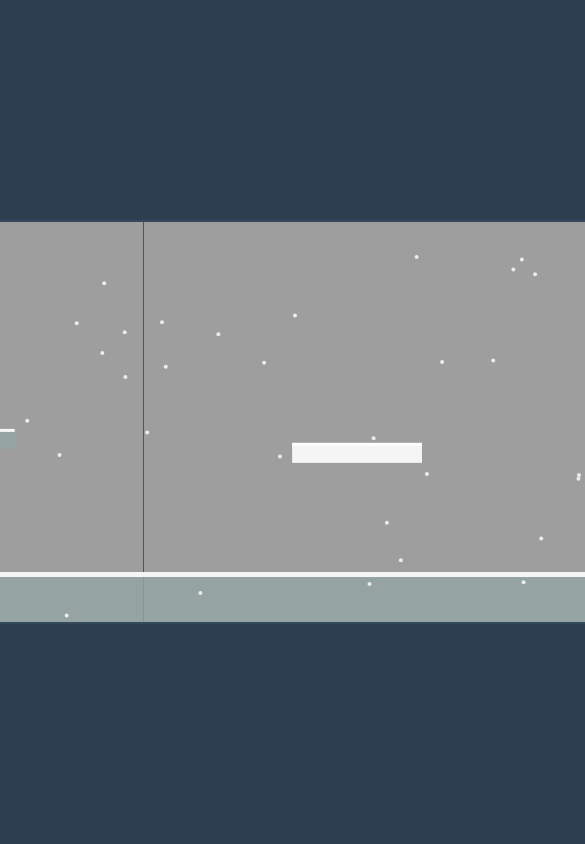
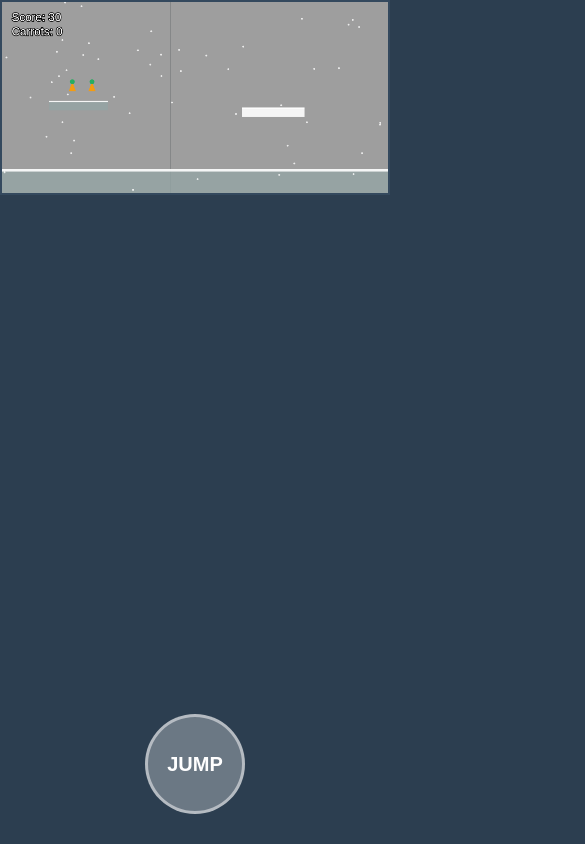
Before and after one commit to paca2024/winter-platformer, a plain HTML site: page index.html in a window 390 px wide. Shown: the whole page, 585 px wide, since content can reach past the window. Drawn offline with Linux system fonts and the light colour scheme.

Commit message:
Added mobile support with touch controls and responsive design

```diff
--- a/game.js
+++ b/game.js
@@ -4,8 +4,10 @@ class Game {
         this.ctx = this.canvas.getContext('2d');
 
         // Set canvas size
-        this.canvas.width = 800;
-        this.canvas.height = 400;
+        this.resizeCanvas();
+
+        // Add resize listener
+        window.addEventListener('resize', () => this.resizeCanvas());
 
         // Game state
         this.score = 0;
@@ -65,6 +67,29 @@ class Game {
         this.startGame();
     }
 
+    resizeCanvas() {
+        const container = document.getElementById('game-container');
+        const containerWidth = container.clientWidth;
+        const containerHeight = window.innerHeight;
+        const aspectRatio = 800 / 400; // Original aspect ratio
+
+        let width = containerWidth;
+        let height = width / aspectRatio;
+
+        // If height is too big, constrain by height instead
+        if (height > containerHeight) {
+            height = containerHeight;
+            width = height * aspectRatio;
+        }
+
+        this.canvas.width = 800; // Keep internal resolution
+        this.canvas.height = 400;
+
+        // Set display size
+        this.canvas.style.width = `${width}px`;
+        this.canvas.style.height = `${height}px`;
+    }
+
     generatePlatforms() {
         // Ensure there are always enough platforms ahead
         while (this.platforms.length < 5) {
@@ -112,19 +137,42 @@ class Game {
                 return;
             }
 
-            if (e.key === 'ArrowUp' || e.key === ' ') {
-                if (!this.player.isJumping) {
-                    this.player.velocityY = this.player.jumpForce;
-                    this.player.isJumping = true;
-                    this.player.canDoubleJump = true;
-                } else if (this.player.canDoubleJump) {
-                    this.player.velocityY = this.player.doubleJumpForce;
-                    this.player.canDoubleJump = false;
-                }
+            if ((e.key === 'ArrowUp' || e.key === ' ') && !this.player.isJumping) {
+                this.jump();
             }
         };
 
+        // Keyboard controls
         document.addEventListener('keydown', jumpHandler);
+
+        // Touch controls
+        const jumpButton = document.getElementById('jumpButton');
+
+        // Touch events for jump button
+        jumpButton.addEventListener('touchstart', (e) => {
+            e.preventDefault();
+            if (!this.gameOver) {
+                this.jump();
+            }
+        });
+
+        // Handle touch anywhere on screen for restart
+        document.addEventListener('touchstart', (e) => {
+            if (this.gameOver) {
+                this.resetGame();
+            }
+        });
+    }
+
+    jump() {
+        if (!this.player.isJumping) {
+            this.player.velocityY = this.player.jumpForce;
+            this.player.isJumping = true;
+            this.player.canDoubleJump = true;
+        } else if (this.player.canDoubleJump) {
+            this.player.velocityY = this.player.doubleJumpForce;
+            this.player.canDoubleJump = false;
+        }
     }
 
     resetGame() {
--- a/index.html
+++ b/index.html
@@ -2,12 +2,19 @@
 <html lang="en">
 <head>
     <meta charset="UTF-8">
-    <meta name="viewport" content="width=device-width, initial-scale=1.0">
+    <meta name="viewport" content="width=device-width, initial-scale=1.0, maximum-scale=1.0, user-scalable=no">
+    <meta name="mobile-web-app-capable" content="yes">
+    <meta name="apple-mobile-web-app-capable" content="yes">
     <title>Winter Platformer</title>
     <link rel="stylesheet" href="style.css">
 </head>
 <body>
-    <canvas id="gameCanvas"></canvas>
+    <div id="game-container">
+        <canvas id="gameCanvas"></canvas>
+        <div id="mobile-controls">
+            <button id="jumpButton">JUMP</button>
+        </div>
+    </div>
     <script src="game.js"></script>
 </body>
 </html>
--- a/style.css
+++ b/style.css
@@ -1,3 +1,12 @@
+* {
+    margin: 0;
+    padding: 0;
+    box-sizing: border-box;
+    -webkit-touch-callout: none;
+    -webkit-user-select: none;
+    user-select: none;
+}
+
 body {
     margin: 0;
     padding: 0;
@@ -6,9 +15,65 @@ body {
     align-items: center;
     min-height: 100vh;
     background-color: #2c3e50;
+    touch-action: none;
+}
+
+#game-container {
+    position: relative;
+    width: 100%;
+    max-width: 800px;
+    margin: 0 auto;
 }
 
 #gameCanvas {
+    width: 100%;
+    height: 100%;
     border: 2px solid #34495e;
     background-color: #141c26;
+    display: block;
 }
+
+#mobile-controls {
+    position: fixed;
+    bottom: 20px;
+    left: 0;
+    right: 0;
+    display: none; /* Hidden by default, shown on mobile */
+    justify-content: center;
+    align-items: center;
+    padding: 10px;
+    z-index: 1000;
+}
+
+#jumpButton {
+    width: 100px;
+    height: 100px;
+    border-radius: 50%;
+    background-color: rgba(255, 255, 255, 0.3);
+    border: 3px solid rgba(255, 255, 255, 0.5);
+    color: white;
+    font-size: 20px;
+    font-weight: bold;
+    cursor: pointer;
+    touch-action: manipulation;
+    -webkit-tap-highlight-color: transparent;
+}
+
+#jumpButton:active {
+    background-color: rgba(255, 255, 255, 0.5);
+}
+
+/* Mobile-specific styles */
+@media (max-width: 800px) {
+    body {
+        align-items: flex-start;
+    }
+
+    #game-container {
+        height: 100vh;
+    }
+
+    #mobile-controls {
+        display: flex;
+    }
+}
```
